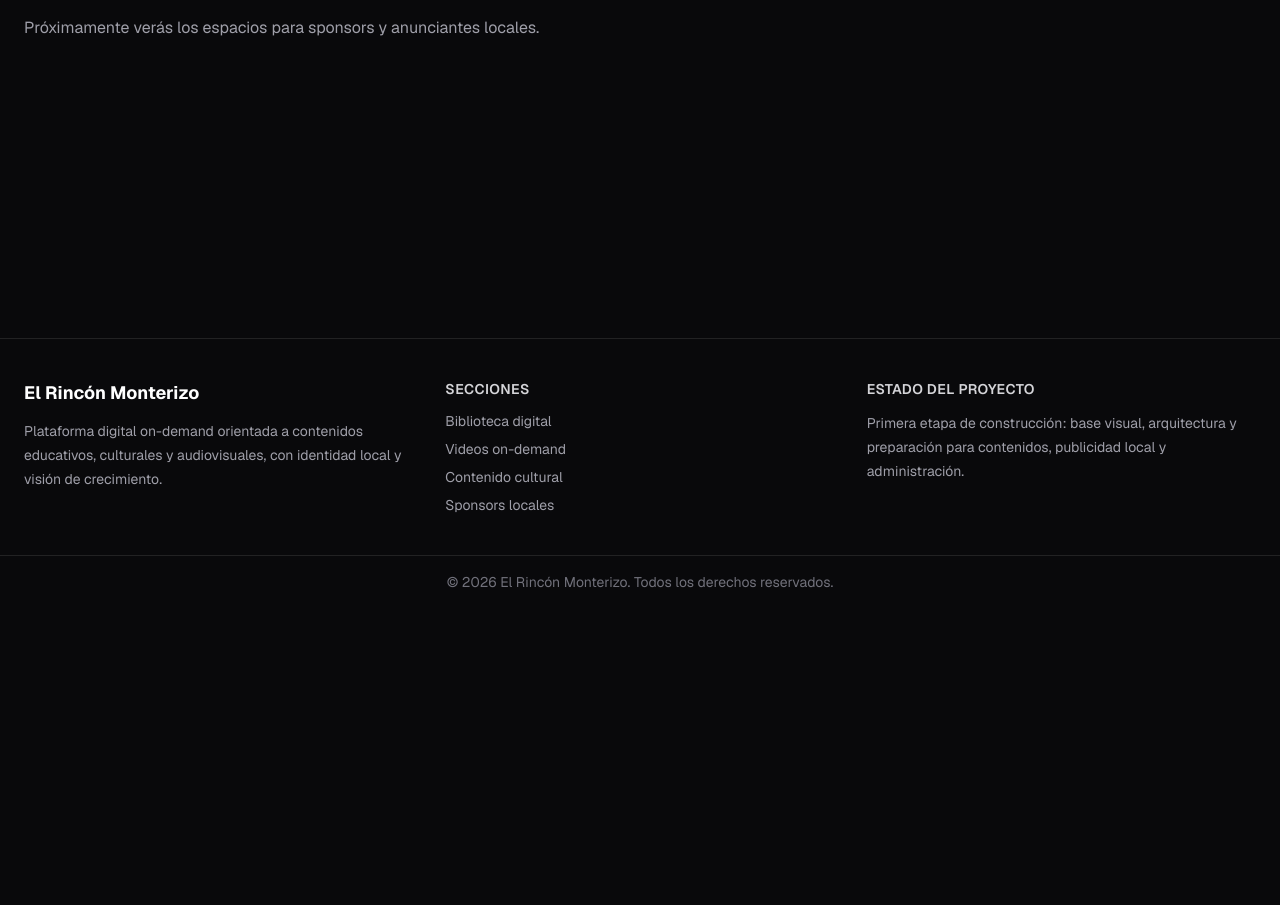
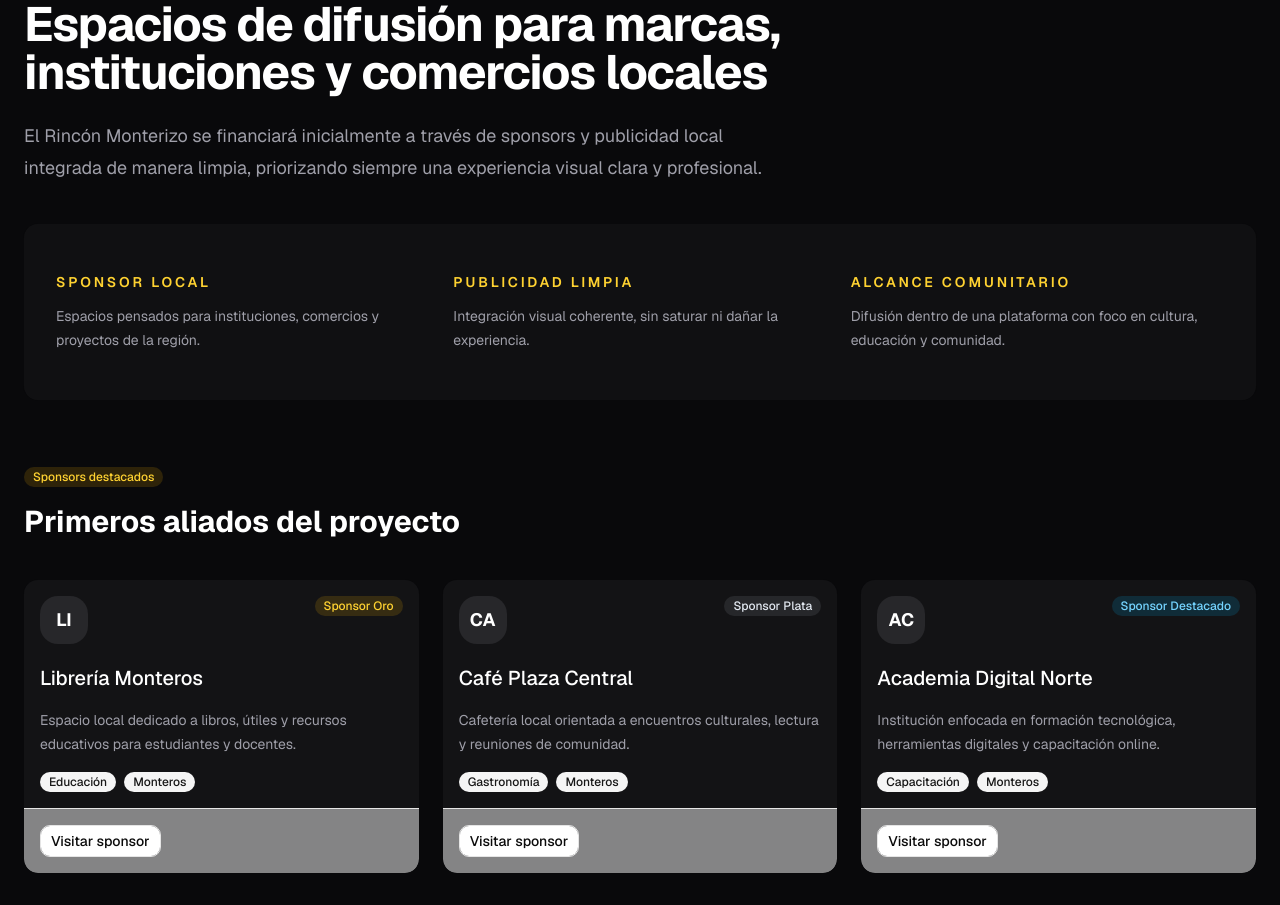
Before and after one commit to GFGaldeano/el-rincon-monterizo, a Next.js app: page /sponsors in a window 1280 px wide. Shown: the part 192-1097 px from the top of the page. Before the commit the page ends 800 px from the top, so only its background shows below. Built offline with nearby package versions, Linux system fonts and the light colour scheme.

Commit message:
feat: add sponsors mock module and real sponsors page

```diff
--- a/src/app/page.tsx
+++ b/src/app/page.tsx
@@ -5,6 +5,8 @@ import { Card, CardContent, CardHeader, CardTitle } from "@/components/ui/card";
 import { Separator } from "@/components/ui/separator";
 import { ContentCard } from "@/features/content/components/ContentCard";
 import { contentItems } from "@/features/content/data/content.data";
+import { SponsorCard } from "@/features/sponsors/components/SponsorCard";
+import { sponsorItems } from "@/features/sponsors/data/sponsors.data";
 
 const sponsorHighlights = [
   "Espacios publicitarios integrados con diseño limpio",
@@ -13,6 +15,9 @@ const sponsorHighlights = [
 ];
 
 const featuredContent = contentItems.filter((item) => item.featured);
+const featuredSponsors = sponsorItems
+  .filter((item) => item.featured)
+  .slice(0, 3);
 
 export default function Home() {
   return (
@@ -94,8 +99,9 @@ export default function Home() {
                 </h2>
                 <p className="mt-4 leading-7 text-zinc-400">
                   El proyecto será gratuito para los usuarios y se financiará
-                  inicialmente mediante sponsors y espacios publicitarios locales,
-                  cuidando siempre la experiencia visual y la claridad del contenido.
+                  inicialmente mediante sponsors y espacios publicitarios
+                  locales, cuidando siempre la experiencia visual y la claridad
+                  del contenido.
                 </p>
               </div>
 
@@ -115,6 +121,25 @@ export default function Home() {
           </Card>
         </Container>
       </section>
+
+      <section className="py-16">
+        <Container>
+          <div className="max-w-2xl">
+            <Badge className="bg-amber-400/15 text-amber-300 hover:bg-amber-400/15">
+              Sponsors destacados
+            </Badge>
+            <h2 className="mt-4 text-3xl font-bold text-white md:text-4xl">
+              Marcas e instituciones que acompañan el proyecto
+            </h2>
+          </div>
+
+          <div className="mt-10 grid gap-6 md:grid-cols-3">
+            {featuredSponsors.map((sponsor) => (
+              <SponsorCard key={sponsor.id} sponsor={sponsor} />
+            ))}
+          </div>
+        </Container>
+      </section>
     </div>
   );
 }
--- a/src/app/sponsors/page.tsx
+++ b/src/app/sponsors/page.tsx
@@ -1,10 +1,98 @@
+import { Container } from "@/components/layout/Container";
+import { Badge } from "@/components/ui/badge";
+import { Card, CardContent } from "@/components/ui/card";
+import { SponsorCard } from "@/features/sponsors/components/SponsorCard";
+import { sponsorItems } from "@/features/sponsors/data/sponsors.data";
+
+const featuredSponsors = sponsorItems.filter((item) => item.featured);
+
 export default function SponsorsPage() {
   return (
-    <section className="mx-auto max-w-7xl px-6 py-16">
-      <h1 className="text-4xl font-bold text-white">Sponsors</h1>
-      <p className="mt-4 text-zinc-400">
-        Próximamente verás los espacios para sponsors y anunciantes locales.
-      </p>
+    <section className="py-16">
+      <Container>
+        <div className="max-w-3xl">
+          <Badge className="bg-amber-400/15 text-amber-300 hover:bg-amber-400/15">
+            Sponsors y anunciantes locales
+          </Badge>
+
+          <h1 className="mt-4 text-4xl font-bold tracking-tight text-white md:text-5xl">
+            Espacios de difusión para marcas, instituciones y comercios locales
+          </h1>
+
+          <p className="mt-6 text-lg leading-8 text-zinc-400">
+            El Rincón Monterizo se financiará inicialmente a través de sponsors y
+            publicidad local integrada de manera limpia, priorizando siempre una
+            experiencia visual clara y profesional.
+          </p>
+        </div>
+
+        <Card className="mt-10 border-white/10 bg-zinc-900/50">
+          <CardContent className="grid gap-6 p-8 md:grid-cols-3">
+            <div>
+              <p className="text-sm font-semibold uppercase tracking-[0.2em] text-amber-300">
+                Sponsor local
+              </p>
+              <p className="mt-3 text-sm leading-6 text-zinc-400">
+                Espacios pensados para instituciones, comercios y proyectos de la región.
+              </p>
+            </div>
+
+            <div>
+              <p className="text-sm font-semibold uppercase tracking-[0.2em] text-amber-300">
+                Publicidad limpia
+              </p>
+              <p className="mt-3 text-sm leading-6 text-zinc-400">
+                Integración visual coherente, sin saturar ni dañar la experiencia.
+              </p>
+            </div>
+
+            <div>
+              <p className="text-sm font-semibold uppercase tracking-[0.2em] text-amber-300">
+                Alcance comunitario
+              </p>
+              <p className="mt-3 text-sm leading-6 text-zinc-400">
+                Difusión dentro de una plataforma con foco en cultura, educación y comunidad.
+              </p>
+            </div>
+          </CardContent>
+        </Card>
+
+        {featuredSponsors.length > 0 && (
+          <div className="mt-16">
+            <div className="max-w-2xl">
+              <Badge className="bg-amber-400/15 text-amber-300 hover:bg-amber-400/15">
+                Sponsors destacados
+              </Badge>
+              <h2 className="mt-4 text-3xl font-bold text-white">
+                Primeros aliados del proyecto
+              </h2>
+            </div>
+
+            <div className="mt-10 grid gap-6 md:grid-cols-3">
+              {featuredSponsors.map((sponsor) => (
+                <SponsorCard key={sponsor.id} sponsor={sponsor} />
+              ))}
+            </div>
+          </div>
+        )}
+
+        <div className="mt-16">
+          <div className="max-w-2xl">
+            <Badge className="bg-amber-400/15 text-amber-300 hover:bg-amber-400/15">
+              Todos los sponsors
+            </Badge>
+            <h2 className="mt-4 text-3xl font-bold text-white">
+              Red de anunciantes y espacios promocionales
+            </h2>
+          </div>
+
+          <div className="mt-10 grid gap-6 md:grid-cols-3">
+            {sponsorItems.map((sponsor) => (
+              <SponsorCard key={sponsor.id} sponsor={sponsor} />
+            ))}
+          </div>
+        </div>
+      </Container>
     </section>
   );
 }
--- /dev/null
+++ b/src/features/sponsors/components/SponsorCard.tsx
@@ -0,0 +1,75 @@
+import { Badge } from "@/components/ui/badge";
+import { Button } from "@/components/ui/button";
+import {
+  Card,
+  CardContent,
+  CardFooter,
+  CardHeader,
+  CardTitle,
+} from "@/components/ui/card";
+import type { SponsorItem, SponsorLevel } from "@/features/sponsors/types/sponsor";
+
+type SponsorCardProps = {
+  sponsor: SponsorItem;
+};
+
+const levelLabelMap: Record<SponsorLevel, string> = {
+  oro: "Sponsor Oro",
+  plata: "Sponsor Plata",
+  bronce: "Sponsor Bronce",
+  destacado: "Sponsor Destacado",
+};
+
+const levelStyleMap: Record<SponsorLevel, string> = {
+  oro: "bg-amber-400/15 text-amber-300 hover:bg-amber-400/15",
+  plata: "bg-slate-300/10 text-slate-200 hover:bg-slate-300/10",
+  bronce: "bg-orange-400/15 text-orange-300 hover:bg-orange-400/15",
+  destacado: "bg-sky-400/15 text-sky-300 hover:bg-sky-400/15",
+};
+
+export function SponsorCard({ sponsor }: SponsorCardProps) {
+  return (
+    <Card className="border-white/10 bg-zinc-900/70">
+      <CardHeader>
+        <div className="flex items-start justify-between gap-4">
+          <div className="flex h-12 w-12 items-center justify-center rounded-2xl bg-zinc-800 text-lg font-bold text-white">
+            {sponsor.name.slice(0, 2).toUpperCase()}
+          </div>
+
+          <Badge className={levelStyleMap[sponsor.level]}>
+            {levelLabelMap[sponsor.level]}
+          </Badge>
+        </div>
+
+        <CardTitle className="mt-4 text-xl text-white">{sponsor.name}</CardTitle>
+      </CardHeader>
+
+      <CardContent className="space-y-4">
+        <p className="text-sm leading-6 text-zinc-400">{sponsor.description}</p>
+
+        <div className="flex flex-wrap gap-2">
+          <Badge variant="secondary">{sponsor.category}</Badge>
+          <Badge variant="secondary">{sponsor.city}</Badge>
+        </div>
+      </CardContent>
+
+      <CardFooter>
+        {sponsor.websiteUrl ? (
+          <Button asChild variant="outline">
+            <a
+              href={sponsor.websiteUrl}
+              target="_blank"
+              rel="noreferrer"
+            >
+              Visitar sponsor
+            </a>
+          </Button>
+        ) : (
+          <Button variant="outline" disabled>
+            Próximamente
+          </Button>
+        )}
+      </CardFooter>
+    </Card>
+  );
+}
--- /dev/null
+++ b/src/features/sponsors/data/sponsors.data.ts
@@ -0,0 +1,67 @@
+import type { SponsorItem } from "@/features/sponsors/types/sponsor";
+
+export const sponsorItems: SponsorItem[] = [
+  {
+    id: "1",
+    name: "Librería Monteros",
+    description:
+      "Espacio local dedicado a libros, útiles y recursos educativos para estudiantes y docentes.",
+    category: "Educación",
+    city: "Monteros",
+    websiteUrl: "https://example.com",
+    level: "oro",
+    featured: true,
+  },
+  {
+    id: "2",
+    name: "Café Plaza Central",
+    description:
+      "Cafetería local orientada a encuentros culturales, lectura y reuniones de comunidad.",
+    category: "Gastronomía",
+    city: "Monteros",
+    websiteUrl: "https://example.com",
+    level: "plata",
+    featured: true,
+  },
+  {
+    id: "3",
+    name: "Academia Digital Norte",
+    description:
+      "Institución enfocada en formación tecnológica, herramientas digitales y capacitación online.",
+    category: "Capacitación",
+    city: "Monteros",
+    websiteUrl: "https://example.com",
+    level: "destacado",
+    featured: true,
+  },
+  {
+    id: "4",
+    name: "Turismo Monterizo",
+    description:
+      "Propuestas y difusión de circuitos, eventos y contenidos para promover la identidad regional.",
+    category: "Turismo",
+    city: "Monteros",
+    websiteUrl: "https://example.com",
+    level: "bronce",
+  },
+  {
+    id: "5",
+    name: "Centro Cultural Abierto",
+    description:
+      "Organización que impulsa actividades artísticas, talleres y espacios comunitarios.",
+    category: "Cultura",
+    city: "Monteros",
+    websiteUrl: "https://example.com",
+    level: "plata",
+  },
+  {
+    id: "6",
+    name: "Impulso Emprendedor",
+    description:
+      "Apoyo a proyectos locales con formación, networking y acompañamiento para emprendedores.",
+    category: "Emprendimiento",
+    city: "Monteros",
+    websiteUrl: "https://example.com",
+    level: "oro",
+  },
+];
--- /dev/null
+++ b/src/features/sponsors/types/sponsor.ts
@@ -0,0 +1,12 @@
+export type SponsorLevel = "oro" | "plata" | "bronce" | "destacado";
+
+export type SponsorItem = {
+  id: string;
+  name: string;
+  description: string;
+  category: string;
+  city: string;
+  websiteUrl?: string;
+  level: SponsorLevel;
+  featured?: boolean;
+};
```
